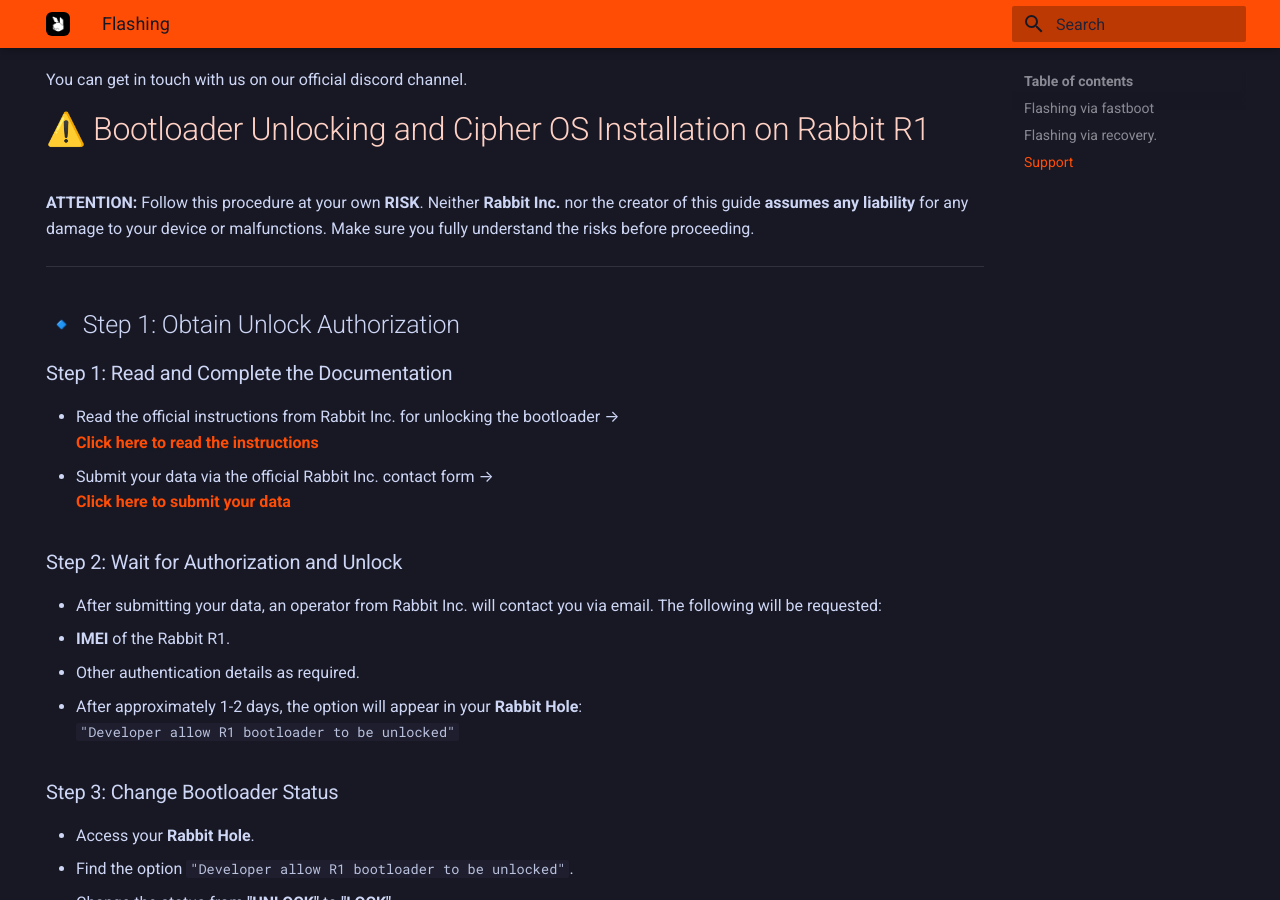
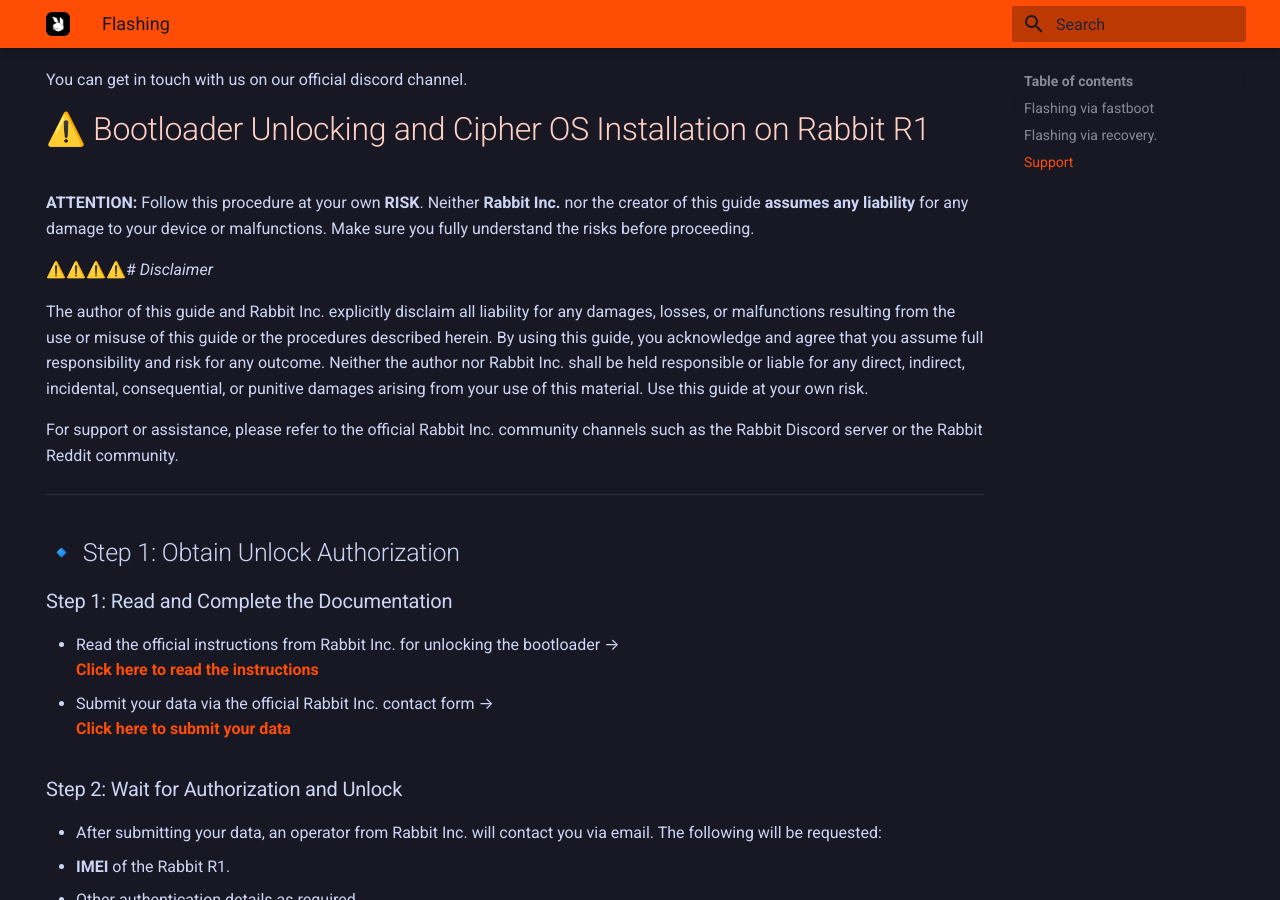
Before and after one commit to rabbit-hmi-oss/community-wiki, an MkDocs documentation site: the page built from docs/flashing.md, in a window 1280 px wide and 900 px high, scrolled down 963 px. Built offline with MkDocs 1.6.1 and Material for MkDocs 9.7.7, drawn with Linux system fonts in a browser that asks for light colours.

Commit message:
Update flashing.md
Disclamer

```diff
--- a/docs/flashing.md
+++ b/docs/flashing.md
@@ -39,6 +39,12 @@ You can get in touch with us on our official discord channel.
 # ⚠️ Bootloader Unlocking and Cipher OS Installation on Rabbit R1
 
 **ATTENTION:** Follow this procedure at your own **RISK**. Neither **Rabbit Inc.** nor the creator of this guide **assumes any liability** for any damage to your device or malfunctions. Make sure you fully understand the risks before proceeding.
+
+⚠️⚠️⚠️⚠️# *Disclaimer*
+
+The author of this guide and Rabbit Inc. explicitly disclaim all liability for any damages, losses, or malfunctions resulting from the use or misuse of this guide or the procedures described herein. By using this guide, you acknowledge and agree that you assume full responsibility and risk for any outcome. Neither the author nor Rabbit Inc. shall be held responsible or liable for any direct, indirect, incidental, consequential, or punitive damages arising from your use of this material. Use this guide at your own risk.
+
+For support or assistance, please refer to the official Rabbit Inc. community channels such as the Rabbit Discord server or the Rabbit Reddit community.
 
 ---
 
```
